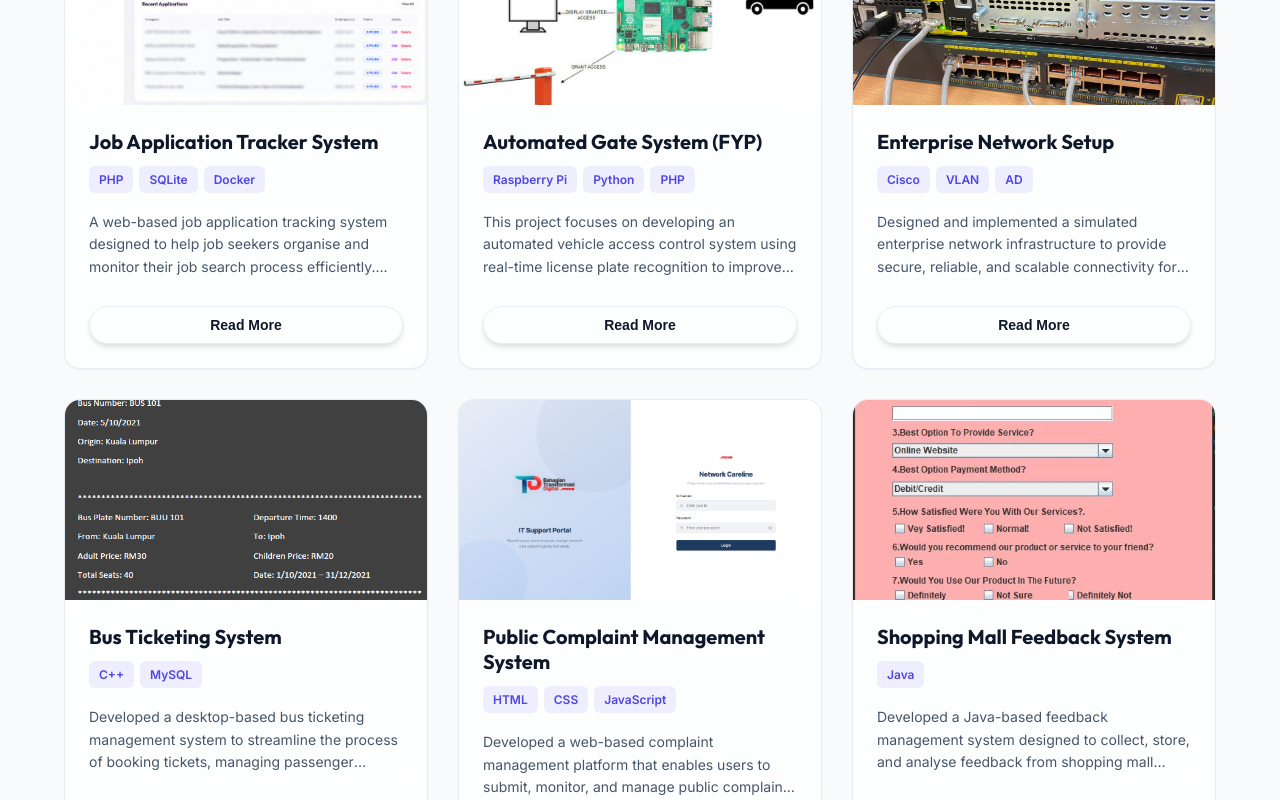
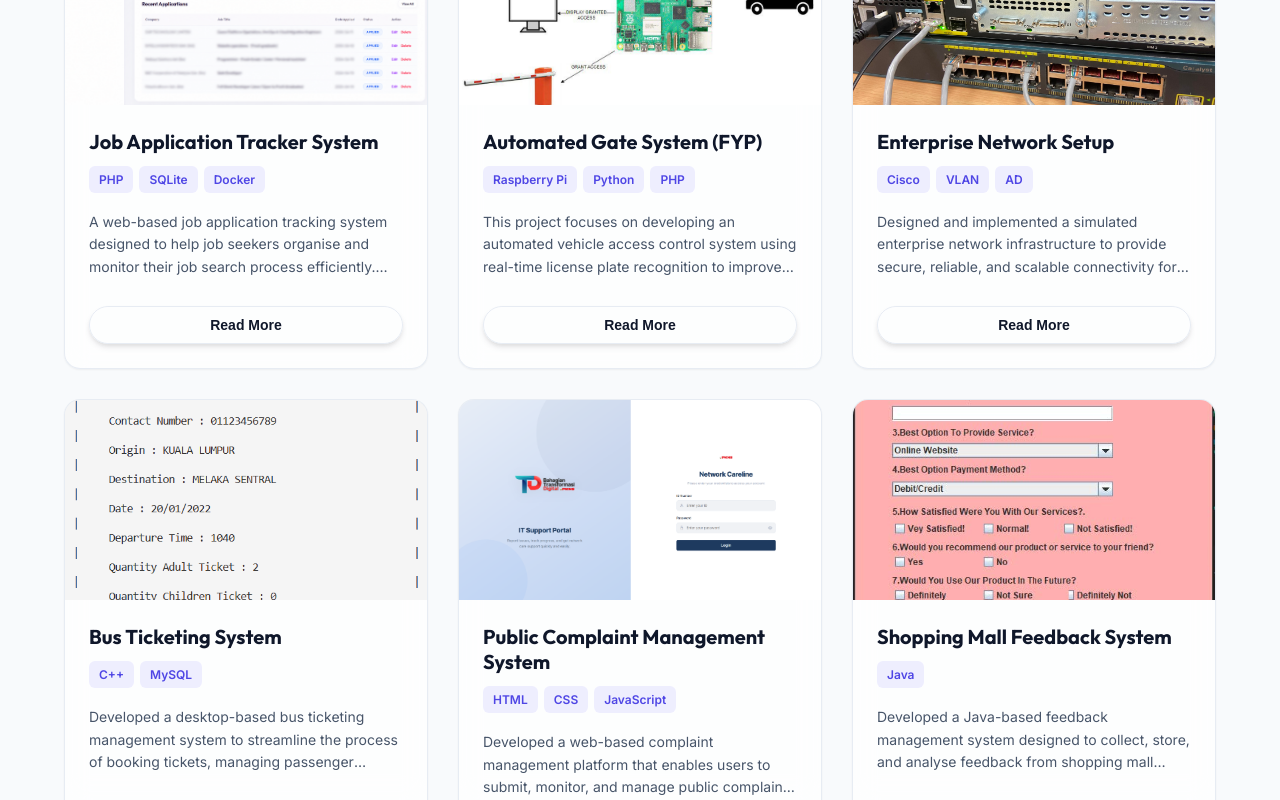
Before and after one commit to syumairaazhar/portfolio-react, a React (Vite) app: page /project in a window 1280 px wide. Shown: the part 409-1209 px from the top of the page. Built offline with nearby package versions, Linux system fonts and the light colour scheme.

Commit message:
Update bus ticket system image

```diff
--- a/src/pages/ProjectsPage.jsx
+++ b/src/pages/ProjectsPage.jsx
@@ -54,7 +54,7 @@ const projectsData = [
     role: "Designed and developed the complete application, including database design, user interface implementation, booking workflows, database connectivity, and system testing. Responsible for implementing core functionalities such as passenger management, ticket reservations, and route administration.",
     flow: "Register passenger information, Select route and travel schedule, Book ticket and generate reservation record, Store booking details in MySQL database, Retrieve passenger and ticket information, Manage route and booking records",
     link: "https://github.com/syumairaazhar/bus_ticketing_system.git",
-    images: ["/images/bus_ticketing.png"]
+    images: ["/images/bus_ticketing1.png"]
   },
   {
     id: 5,
```
Also changed, not shown: src/assets/images/bus_ticketing1.png (added).
